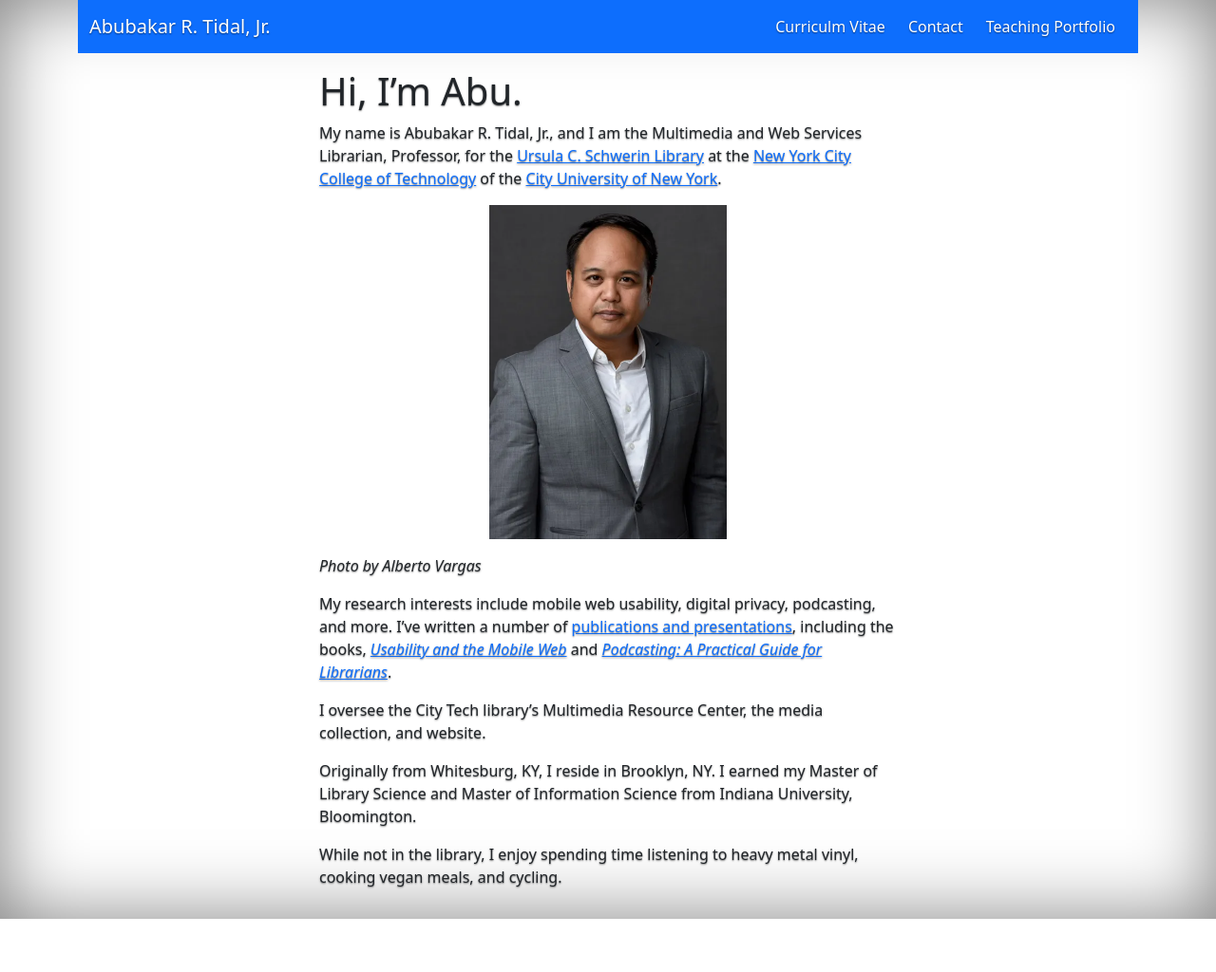
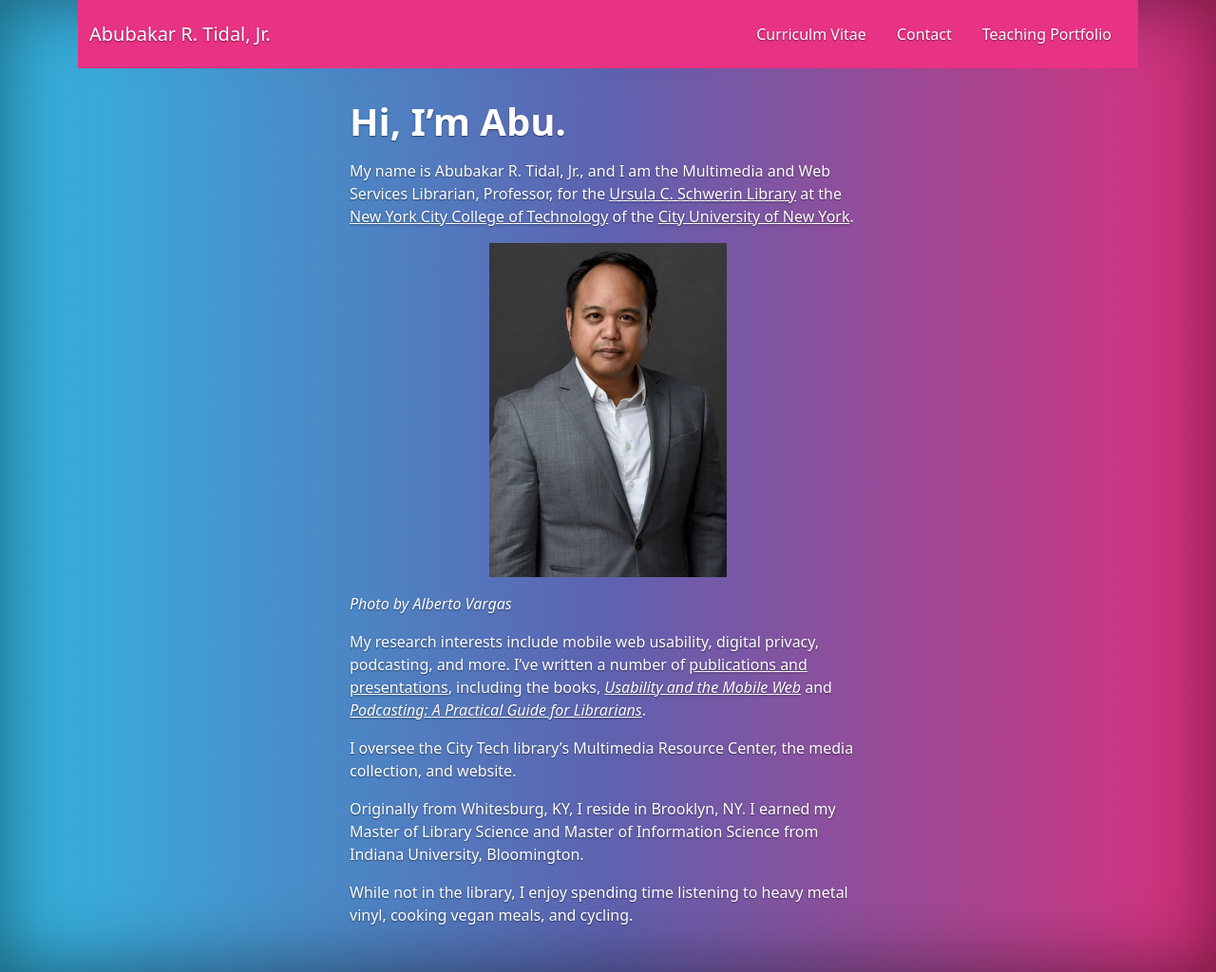
Before and after one commit to KentuckyFriedTofu/KentuckyFriedTofu.github.io, a Jekyll site: the page built from index.md, in a window 1280 px wide. Shown: the whole page at 95% size. Built offline with Jekyll 4.4.1, drawn with Linux system fonts in a browser that asks for light colours; before the commit the page ends 968 px from its top, so only the background shows below that.

Commit message:
Update header.html

```diff
--- a/_includes/header.html
+++ b/_includes/header.html
@@ -4,4 +4,5 @@
   <link href="https://cdn.jsdelivr.net/npm/bootstrap@5.3.3/dist/css/bootstrap.min.css" rel="stylesheet" integrity="sha384-QWTKZyjpPEjISv5WaRU9OFeRpok6YctnYmDr5pNlyT2bRjXh0JMhjY6hW+ALEwIH" crossorigin="anonymous">
   <link rel="stylesheet" href="https://cdn.jsdelivr.net/npm/bootstrap-icons@1.10.5/font/bootstrap-icons.css">
   <link rel="stylesheet" href="assets/main.css">
+    <link rel="stylesheet" href="assets/quartz.css">
 </head>
```
